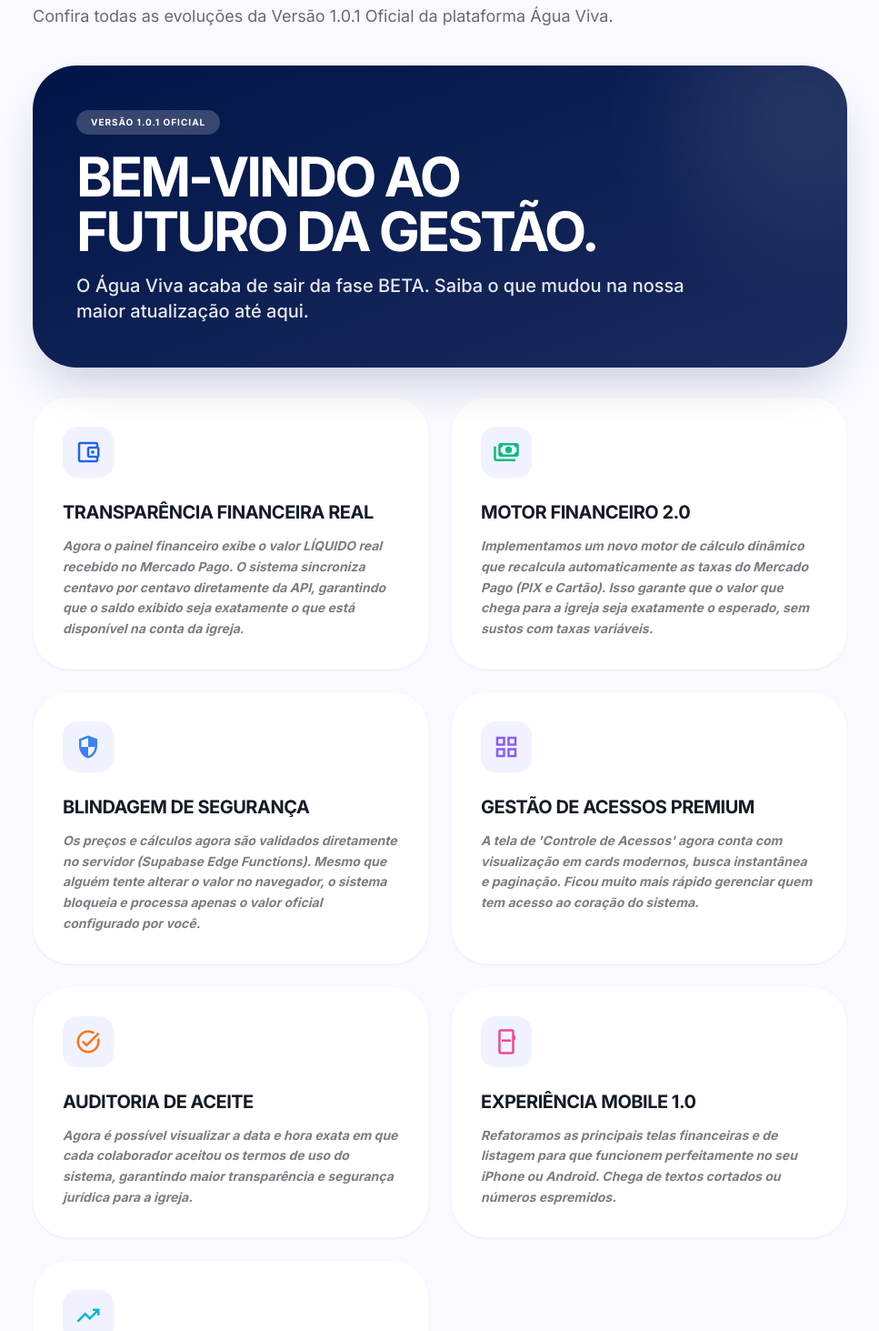
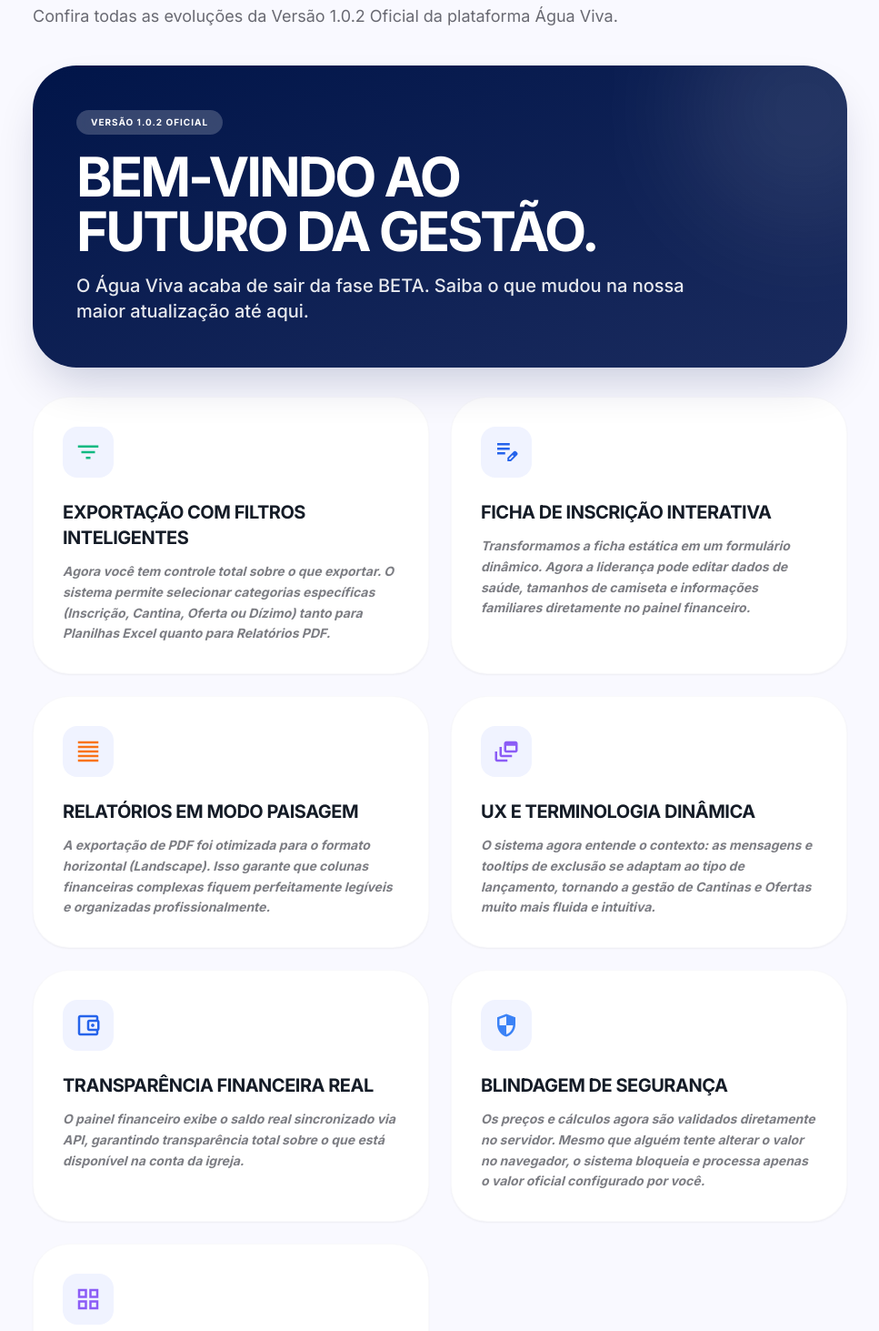
Before and after one commit to esiqueira3/agua-viva, a React (Vite) app: page /novidades in a window 1280 px wide. Shown: the part 44-1507 px from the top of the page at 91% size, without its empty margins (156-1123 px from the left). Built offline with nearby package versions, Linux system fonts and the light colour scheme.

Commit message:
docs: bump version to 1.0.2 and update changelog in Novidades page

```diff
--- a/src/components/layout/TopNavBar.jsx
+++ b/src/components/layout/TopNavBar.jsx
@@ -314,7 +314,7 @@
                 </div>
                 <div>
                   <p className="text-xs font-black text-on-surface uppercase tracking-tight">Avadora System</p>
-                  <p className="text-[10px] font-bold text-primary">Versão 1.0.1 Oficial</p>
+                  <p className="text-[10px] font-bold text-primary">Versão 1.0.2 Oficial</p>
                 </div>
               </div>
 
--- a/src/pages/Novidades.jsx
+++ b/src/pages/Novidades.jsx
@@ -3,46 +3,46 @@
 export default function Novidades() {
   const melhorias = [
     {
+      title: "Exportação com Filtros Inteligentes",
+      icon: "filter_list",
+      color: "text-emerald-500",
+      desc: "Agora você tem controle total sobre o que exportar. O sistema permite selecionar categorias específicas (Inscrição, Cantina, Oferta ou Dízimo) tanto para Planilhas Excel quanto para Relatórios PDF."
+    },
+    {
+      title: "Ficha de Inscrição Interativa",
+      icon: "edit_note",
+      color: "text-blue-600",
+      desc: "Transformamos a ficha estática em um formulário dinâmico. Agora a liderança pode editar dados de saúde, tamanhos de camiseta e informações familiares diretamente no painel financeiro."
+    },
+    {
+      title: "Relatórios em Modo Paisagem",
+      icon: "format_align_justify",
+      color: "text-orange-500",
+      desc: "A exportação de PDF foi otimizada para o formato horizontal (Landscape). Isso garante que colunas financeiras complexas fiquem perfeitamente legíveis e organizadas profissionalmente."
+    },
+    {
+      title: "UX e Terminologia Dinâmica",
+      icon: "dynamic_feed",
+      color: "text-violet-500",
+      desc: "O sistema agora entende o contexto: as mensagens e tooltips de exclusão se adaptam ao tipo de lançamento, tornando a gestão de Cantinas e Ofertas muito mais fluida e intuitiva."
+    },
+    {
       title: "Transparência Financeira Real",
       icon: "account_balance_wallet",
       color: "text-blue-600",
-      desc: "Agora o painel financeiro exibe o valor LÍQUIDO real recebido no Mercado Pago. O sistema sincroniza centavo por centavo diretamente da API, garantindo que o saldo exibido seja exatamente o que está disponível na conta da igreja."
-    },
-    {
-      title: "Motor Financeiro 2.0",
-      icon: "payments",
-      color: "text-emerald-500",
-      desc: "Implementamos um novo motor de cálculo dinâmico que recalcula automaticamente as taxas do Mercado Pago (PIX e Cartão). Isso garante que o valor que chega para a igreja seja exatamente o esperado, sem sustos com taxas variáveis."
+      desc: "O painel financeiro exibe o saldo real sincronizado via API, garantindo transparência total sobre o que está disponível na conta da igreja."
     },
     {
       title: "Blindagem de Segurança",
       icon: "security",
       color: "text-blue-500",
-      desc: "Os preços e cálculos agora são validados diretamente no servidor (Supabase Edge Functions). Mesmo que alguém tente alterar o valor no navegador, o sistema bloqueia e processa apenas o valor oficial configurado por você."
+      desc: "Os preços e cálculos agora são validados diretamente no servidor. Mesmo que alguém tente alterar o valor no navegador, o sistema bloqueia e processa apenas o valor oficial configurado por você."
     },
     {
       title: "Gestão de Acessos Premium",
       icon: "grid_view",
       color: "text-violet-500",
-      desc: "A tela de 'Controle de Acessos' agora conta com visualização em cards modernos, busca instantânea e paginação. Ficou muito mais rápido gerenciar quem tem acesso ao coração do sistema."
-    },
-    {
-      title: "Auditoria de Aceite",
-      icon: "task_alt",
-      color: "text-orange-500",
-      desc: "Agora é possível visualizar a data e hora exata em que cada colaborador aceitou os termos de uso do sistema, garantindo maior transparência e segurança jurídica para a igreja."
-    },
-    {
-      title: "Experiência Mobile 1.0",
-      icon: "ad_units",
-      color: "text-pink-500",
-      desc: "Refatoramos as principais telas financeiras e de listagem para que funcionem perfeitamente no seu iPhone ou Android. Chega de textos cortados ou números espremidos."
-    },
-    {
-      title: "Performance e Relatórios",
-      icon: "trending_up",
-      color: "text-cyan-500",
-      desc: "Melhoramos o tempo de resposta do dashboard em 40% e atualizamos o motor de exportação de dados para Excel e PDF."
+      desc: "A tela de 'Controle de Acessos' agora conta com visualização em cards modernos, busca instantânea e gerenciamento simplificado de perfis."
     }
   ]
 
@@ -50,14 +50,14 @@
     <div className="max-w-4xl mx-auto space-y-8 pb-20 animate-in fade-in duration-700">
       <PageHeader
         title="Notas de Lançamento"
-        description="Confira todas as evoluções da Versão 1.0.1 Oficial da plataforma Água Viva."
+        description="Confira todas as evoluções da Versão 1.0.2 Oficial da plataforma Água Viva."
         icon="auto_awesome"
       />
 
       <div className="bg-gradient-to-br from-primary to-primary-container p-8 md:p-12 rounded-[3rem] text-white shadow-2xl shadow-primary/20 relative overflow-hidden">
         <div className="absolute top-0 right-0 w-64 h-64 bg-white/10 rounded-full -mr-20 -mt-20 blur-3xl"></div>
         <div className="relative z-10">
-          <span className="px-4 py-1.5 bg-white/20 backdrop-blur-md rounded-full text-[10px] font-black uppercase tracking-widest mb-4 inline-block">Versão 1.0.1 OFICIAL</span>
+          <span className="px-4 py-1.5 bg-white/20 backdrop-blur-md rounded-full text-[10px] font-black uppercase tracking-widest mb-4 inline-block">Versão 1.0.2 OFICIAL</span>
           <h1 className="text-4xl md:text-6xl font-black tracking-tighter mb-4 leading-none">BEM-VINDO AO<br/>FUTURO DA GESTÃO.</h1>
           <p className="text-lg md:text-xl font-medium opacity-90 max-w-2xl">O Água Viva acaba de sair da fase BETA. Saiba o que mudou na nossa maior atualização até aqui.</p>
         </div>
```
